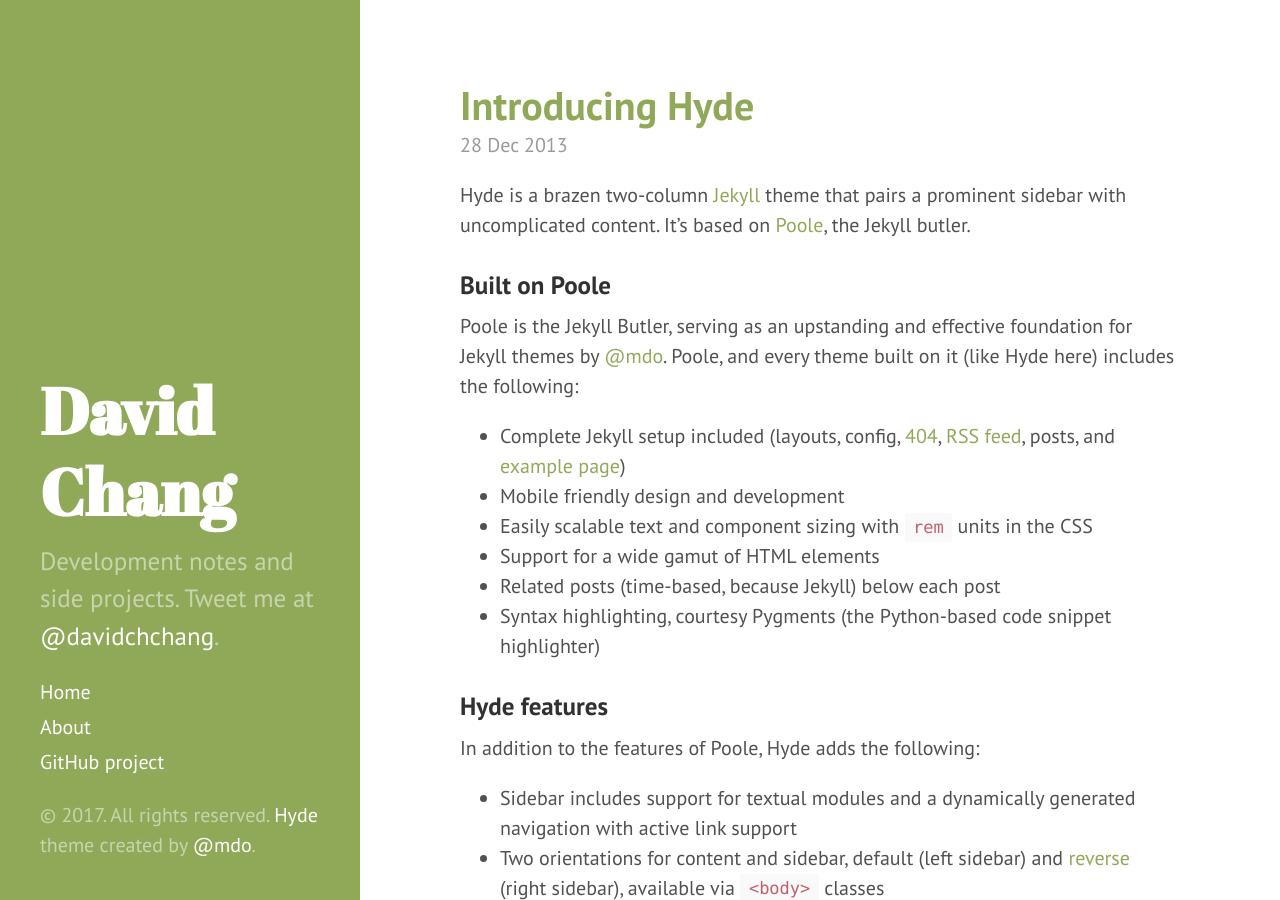
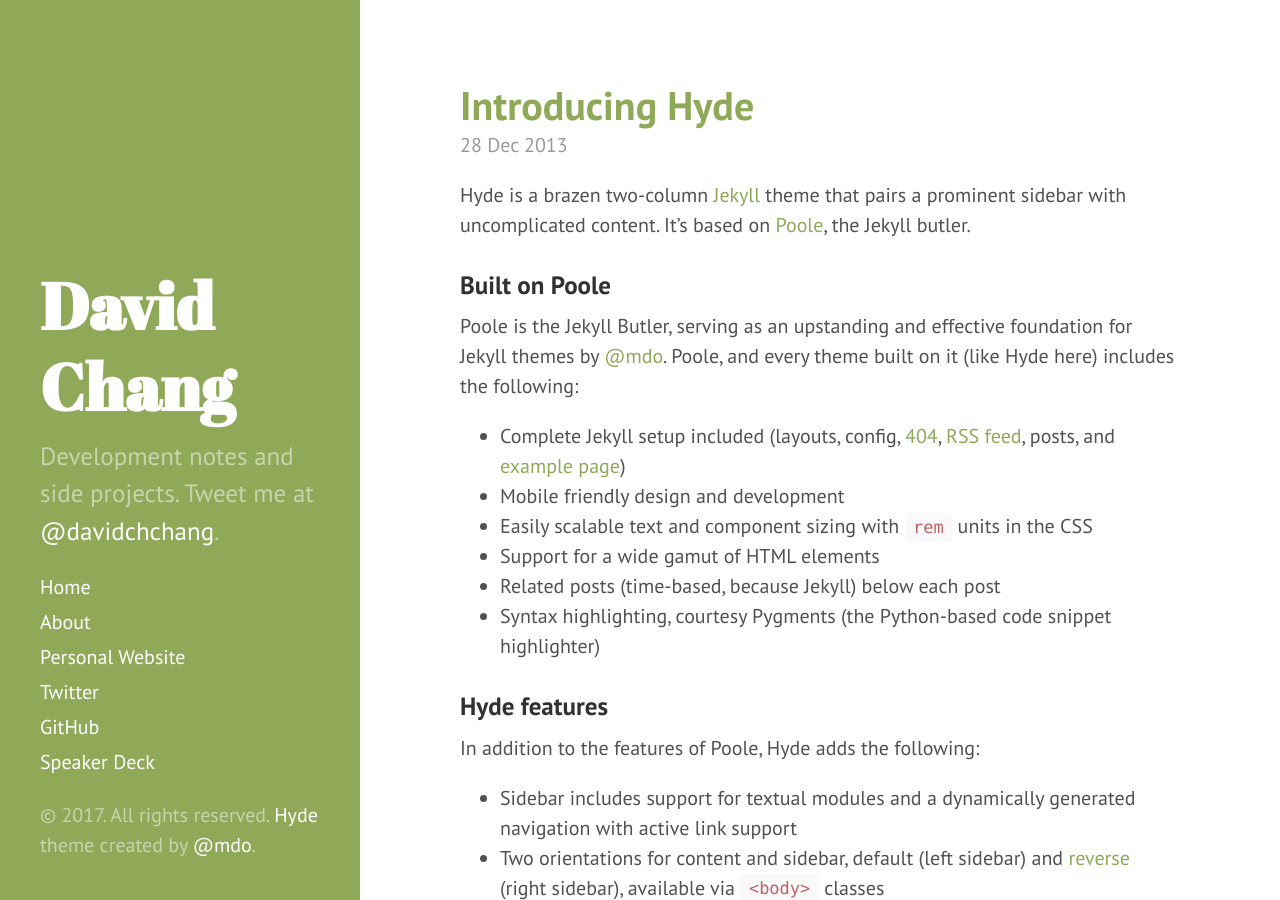
Before and after one commit to davidchchang/davidchchang.github.io, a Jekyll site: the page built from index.html, in a window 1280 px wide and 900 px high. Built offline with Jekyll 4.4.1, drawn with Linux system fonts in a browser that asks for light colours; the list of posts is cut into pages by our own code.

Commit message:
Update sidebar links

```diff
--- a/_includes/sidebar.html
+++ b/_includes/sidebar.html
@@ -26,7 +26,10 @@
         {% endif %}
       {% endfor %}
 
-      <a class="sidebar-nav-item" href="{{ site.github.repo }}">GitHub project</a>
+      <a class="sidebar-nav-item" href="http://davidchchang.com" target="_blank">Personal Website</a>
+      <a class="sidebar-nav-item" href="http://twitter.com/davidchchang" target="_blank">Twitter</a>
+      <a class="sidebar-nav-item" href="{{ site.github.repo }}">GitHub</a>
+      <a class="sidebar-nav-item" href="https://speakerdeck.com/davidchchang" target="_blank">Speaker Deck</a>
     </nav>
 
     <p>&copy; {{ site.time | date: '%Y' }}. All rights reserved. <a href="https://github.com/poole/hyde" target="_blank">Hyde</a> theme created by <a href="https://twitter.com/mdo" target="_blank">@mdo</a>.</p>
```
